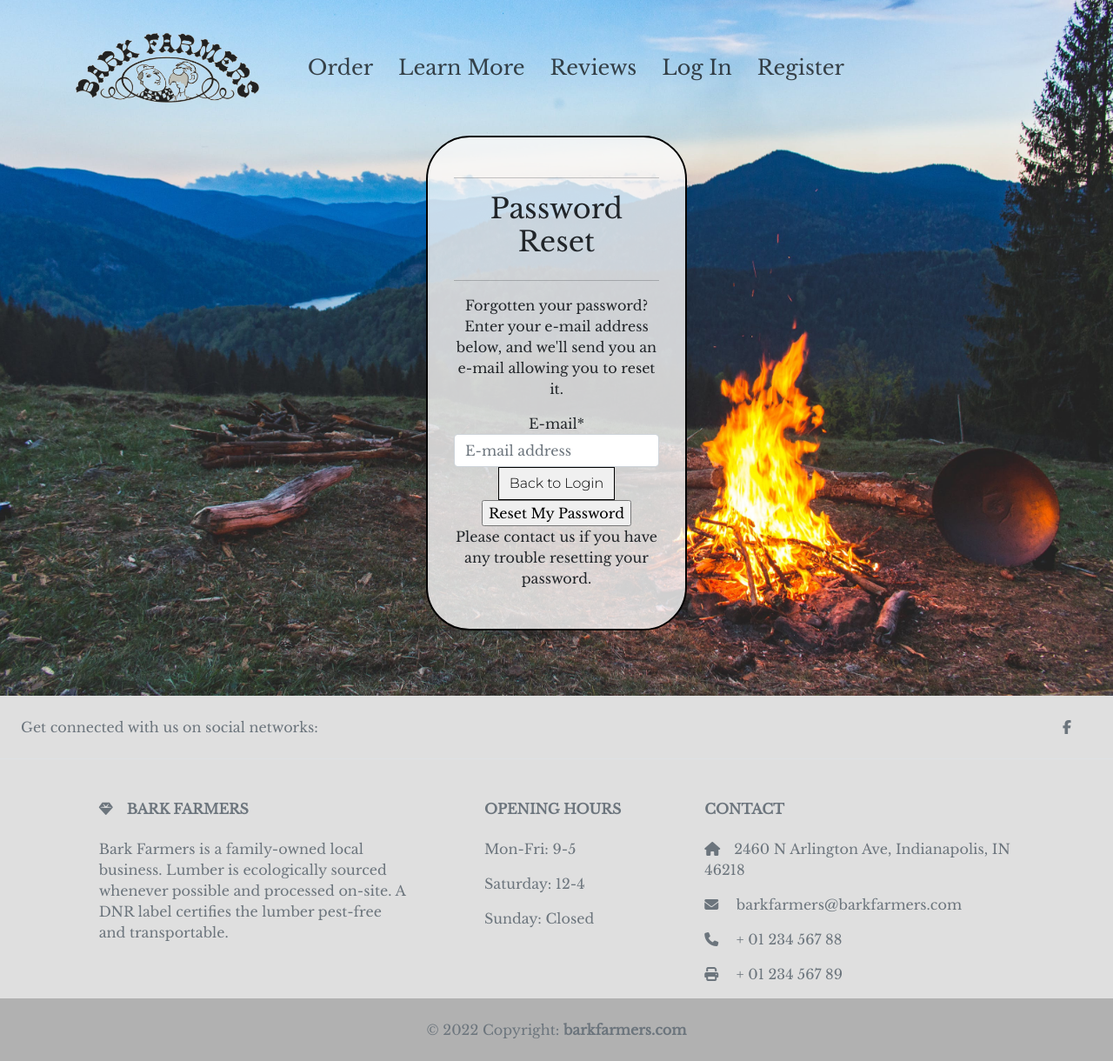
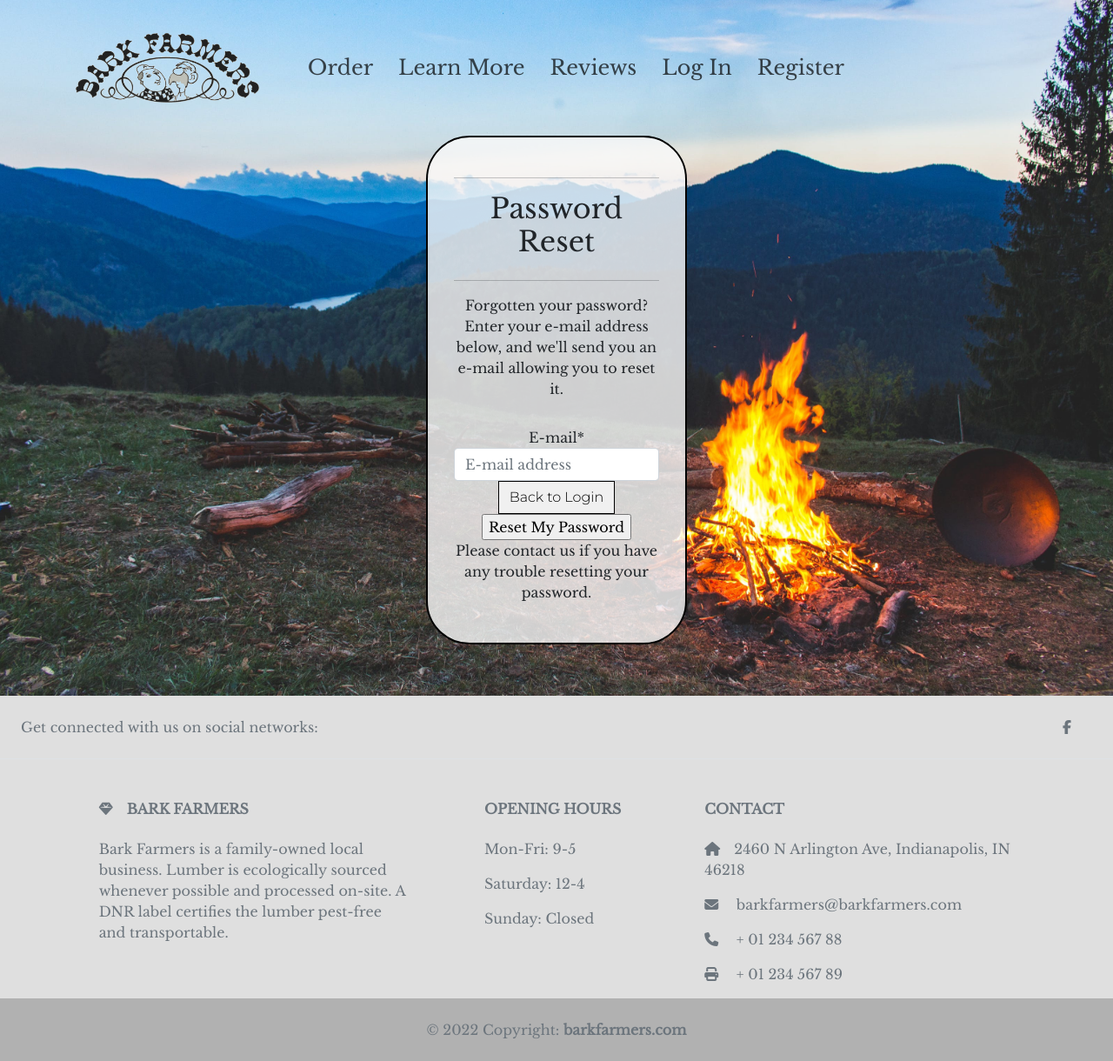
Before and after one commit to JDygard/BarkFarmers, a Django app: page /accounts/password/reset/ in a window 1280 px wide. Shown: the whole page at 87% size. Run offline with Django 3.2, Linux system fonts and the light colour scheme; some libraries are stand-ins or nearby versions.

Commit message:
finalize account form style

```diff
--- a/static/css/style.css
+++ b/static/css/style.css
@@ -4,7 +4,7 @@ html, body {
 }
 
 /* Allauth-specific styling*/
-#signup-form > div {
+.account-box > form > div {
     padding-top:1rem;
 }
 
@@ -192,6 +192,8 @@ a {
     animation-name: store-fade-in;
     padding: 30px;
     margin: auto;
+    max-height: 80vh;
+    overflow: scroll;
 }
 
 .profile-box {
```
